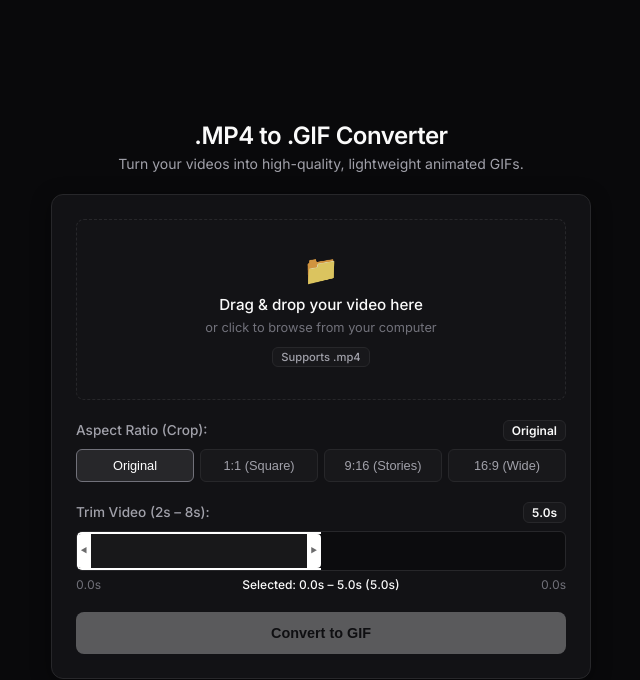
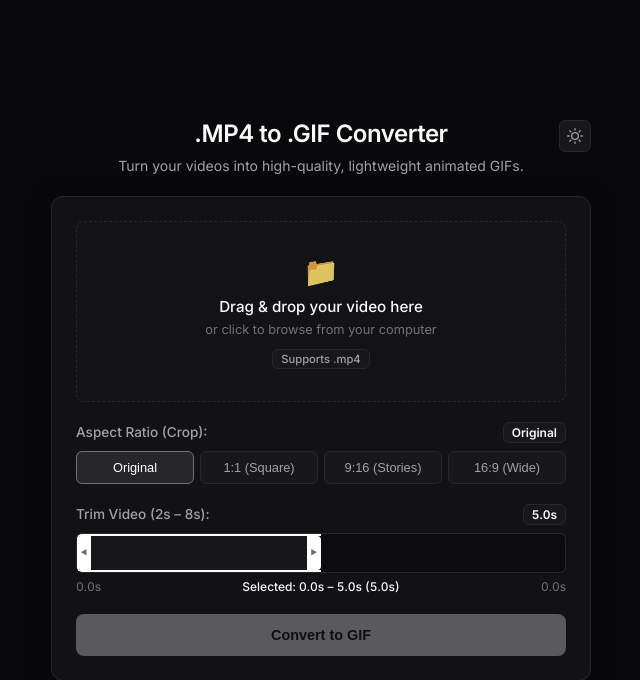
Before and after one commit to gustavorubinho/.mp4-to-.gif-converter, a Flask app: page / in a window 1280 px wide. Shown: the top 680 px of the page, without its empty margins (319-959 px from the left). Run offline with Flask 3, Linux system fonts and the light colour scheme.

Commit message:
change theme

```diff
--- a/app.py
+++ b/app.py
@@ -25,10 +25,6 @@ def add_header(response):
 
 
 def cortar_por_coordenadas(img, crop_x, crop_y, crop_w, crop_h):
-    """
-    Corta a imagem baseando-se nas coordenadas normalizadas (0.0 a 1.0)
-    escolhidas interativamente pelo usuário no vídeo.
-    """
     if crop_x is None or crop_w is None or crop_w <= 0 or crop_h <= 0:
         return img
 
@@ -47,7 +43,6 @@ def cortar_por_coordenadas(img, crop_x, crop_y, crop_w, crop_h):
 def video_para_gif(caminho_video, caminho_gif, inicio_segundos=0.0, duracao_segundos=5.0,
                    crop_coords=None, fps=12, largura_max=480):
     """
-    Lê o vídeo MP4, corta no tempo e nas coordenadas exatas da moldura interativa.
     """
     leitor = imageio.get_reader(caminho_video)
     meta = leitor.get_meta_data()
@@ -70,7 +65,6 @@ def video_para_gif(caminho_video, caminho_gif, inicio_segundos=0.0, duracao_segu
             if (indice - frame_inicio) % passo == 0:
                 img = Image.fromarray(frame)
 
-                # 1. Aplica o corte interativo de posição escolhido pelo usuário
                 if crop_coords:
                     img = cortar_por_coordenadas(
                         img,
@@ -80,13 +74,11 @@ def video_para_gif(caminho_video, caminho_gif, inicio_segundos=0.0, duracao_segu
                         crop_coords.get('h')
                     )
 
-                # 2. Redimensiona para manter o arquivo leve
                 if img.width > largura_max:
                     proporcao = largura_max / float(img.width)
                     nova_altura = int(float(img.height) * proporcao)
                     img = img.resize((largura_max, nova_altura), Image.Resampling.LANCZOS)
 
-                # 3. Paleta adaptativa com dither para máxima fidelidade
                 img = img.convert('P', palette=Image.Palette.ADAPTIVE, colors=256)
                 frames_processados.append(img)
     finally:
@@ -132,7 +124,6 @@ def converter():
     except ValueError:
         duracao = 5.0
 
-    # Coordenadas interativas do enquadramento (Crop)
     crop_coords = None
     try:
         if 'crop_x' in request.form and 'crop_w' in request.form:
@@ -186,5 +177,5 @@ def baixar_gif(nome_arquivo):
 
 if __name__ == '__main__':
     porta = int(os.environ.get('PORT', 5000))
-    print(f"🚀 Servidor rodando em: http://127.0.0.1:{porta}")
+    print(f"Servidor rodando em: http://127.0.0.1:{porta}")
     app.run(host='0.0.0.0', port=porta, debug=True)
--- a/static/script.js
+++ b/static/script.js
@@ -1,3 +1,38 @@
+// ===================================================
+// CONTROLE DE TEMA (CLARO / ESCURO)
+// ===================================================
+const themeToggle = document.getElementById('theme-toggle');
+const themeIconSun = document.getElementById('theme-icon-sun');
+const themeIconMoon = document.getElementById('theme-icon-moon');
+
+function applyTheme(isLight) {
+    if (isLight) {
+        document.body.classList.add('light-theme');
+        if (themeIconSun) themeIconSun.classList.add('hidden');
+        if (themeIconMoon) themeIconMoon.classList.remove('hidden');
+        localStorage.setItem('theme', 'light');
+    } else {
+        document.body.classList.remove('light-theme');
+        if (themeIconSun) themeIconSun.classList.remove('hidden');
+        if (themeIconMoon) themeIconMoon.classList.add('hidden');
+        localStorage.setItem('theme', 'dark');
+    }
+}
+
+const savedTheme = localStorage.getItem('theme');
+if (savedTheme === 'light') {
+    applyTheme(true);
+} else {
+    applyTheme(false);
+}
+
+if (themeToggle) {
+    themeToggle.addEventListener('click', () => {
+        const isCurrentlyLight = document.body.classList.contains('light-theme');
+        applyTheme(!isCurrentlyLight);
+    });
+}
+
 // ===================================================
 // SELEÇÃO DOS ELEMENTOS DO HTML
 // ===================================================
--- a/static/style.css
+++ b/static/style.css
@@ -50,6 +50,42 @@ body {
    =================================================== */
 .header {
     text-align: center;
+}
+
+.header-top {
+    display: flex;
+    align-items: center;
+    justify-content: center;
+    position: relative;
+    margin-bottom: 4px;
+}
+
+.theme-toggle {
+    position: absolute;
+    right: 0;
+    top: 50%;
+    transform: translateY(-50%);
+    background-color: var(--surface);
+    border: 1px solid var(--border-color);
+    color: var(--text-secondary);
+    border-radius: var(--radius-sm);
+    width: 32px;
+    height: 32px;
+    display: inline-flex;
+    align-items: center;
+    justify-content: center;
+    cursor: pointer;
+    transition: var(--transition);
+}
+
+.theme-toggle:hover {
+    color: var(--text-primary);
+    border-color: var(--border-focus);
+    background-color: var(--surface-hover);
+}
+
+.theme-icon {
+    pointer-events: none;
 }
 
 .header h1 {
--- a/templates/index.html
+++ b/templates/index.html
@@ -5,7 +5,7 @@
     <meta name="viewport" content="width=device-width, initial-scale=1.0">
     <title>.MP4 to .GIF Converter</title>
     <link rel="icon" type="image/png" href="../static/favicon.png?v=1">
-    <link rel="stylesheet" href="../static/style.css?v=12">
+    <link rel="stylesheet" href="../static/style.css?v=13">
     <link rel="preconnect" href="https://fonts.googleapis.com">
     <link href="https://fonts.googleapis.com/css2?family=Inter:wght@400;500;600;700&display=swap" rel="stylesheet">
 </head>
@@ -13,7 +13,25 @@
     <div class="container">
         <!-- Header -->
         <header class="header">
-            <h1>.MP4 to .GIF Converter</h1>
+            <div class="header-top">
+                <h1>.MP4 to .GIF Converter</h1>
+                <button type="button" class="theme-toggle" id="theme-toggle" title="Toggle Light / Dark mode" aria-label="Toggle Theme">
+                    <svg id="theme-icon-sun" class="theme-icon" width="16" height="16" viewBox="0 0 24 24" fill="none" stroke="currentColor" stroke-width="2" stroke-linecap="round" stroke-linejoin="round">
+                        <circle cx="12" cy="12" r="5"></circle>
+                        <line x1="12" y1="1" x2="12" y2="3"></line>
+                        <line x1="12" y1="21" x2="12" y2="23"></line>
+                        <line x1="4.22" y1="4.22" x2="5.64" y2="5.64"></line>
+                        <line x1="18.36" y1="18.36" x2="19.78" y2="19.78"></line>
+                        <line x1="1" y1="12" x2="3" y2="12"></line>
+                        <line x1="21" y1="12" x2="23" y2="12"></line>
+                        <line x1="4.22" y1="19.78" x2="5.64" y2="18.36"></line>
+                        <line x1="18.36" y1="5.64" x2="19.78" y2="4.22"></line>
+                    </svg>
+                    <svg id="theme-icon-moon" class="theme-icon hidden" width="16" height="16" viewBox="0 0 24 24" fill="none" stroke="currentColor" stroke-width="2" stroke-linecap="round" stroke-linejoin="round">
+                        <path d="M21 12.79A9 9 0 1 1 11.21 3 7 7 0 0 0 21 12.79z"></path>
+                    </svg>
+                </button>
+            </div>
             <p>Turn your videos into high-quality, lightweight animated GIFs.</p>
         </header>
 
@@ -138,6 +156,6 @@
         </main>
     </div>
 
-    <script src="../static/script.js?v=12"></script>
+    <script src="../static/script.js?v=13"></script>
 </body>
 </html>
```
Also changed, not shown: other parts of static/style.css (+83 -0 lines).
